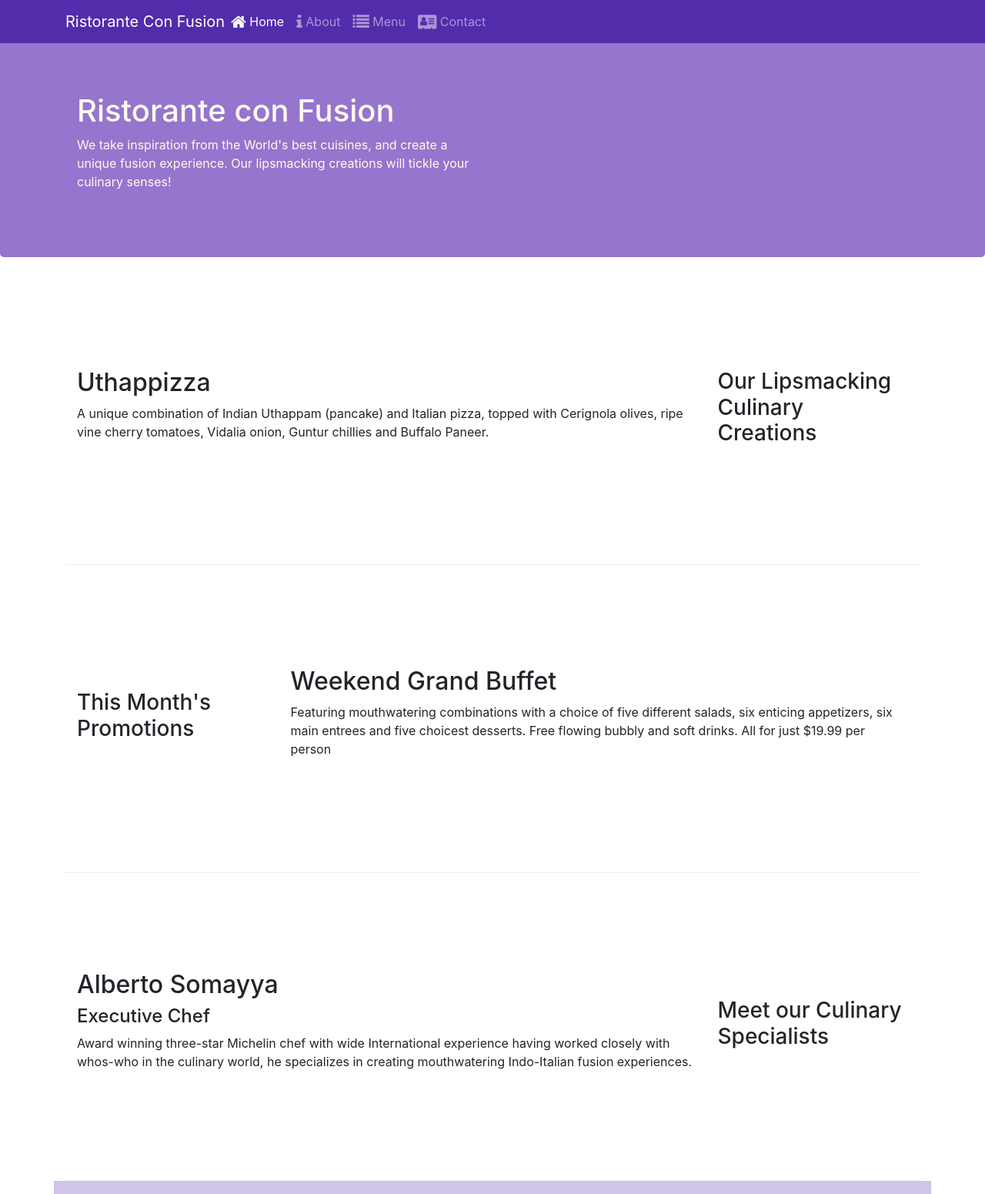
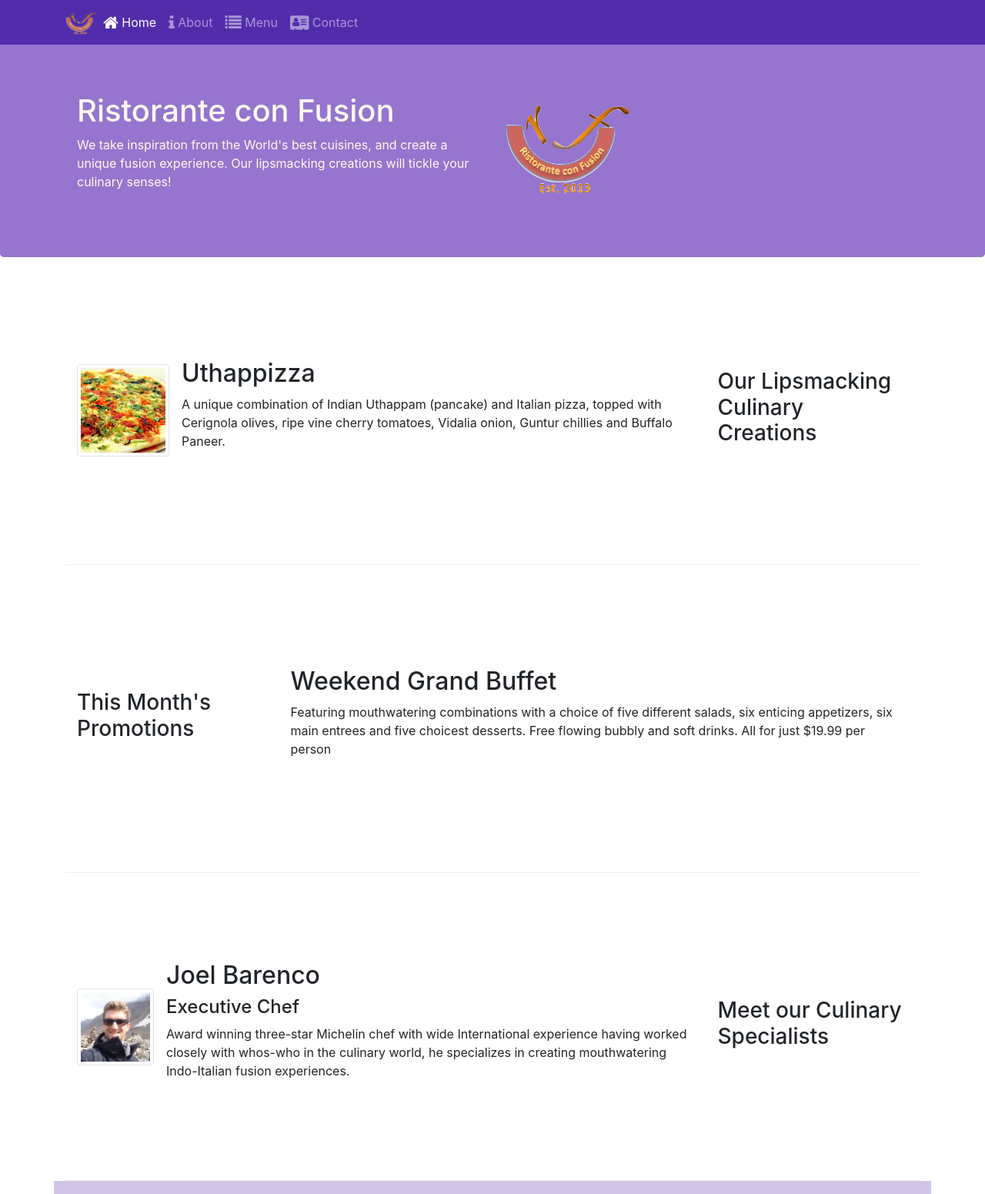
Before and after one commit to joelb01-github/Coursera_Full_Stack_Bootstrap, a website: page conFusion/index.html in a window 1280 px wide. Shown: the top 1551 px of the page at 77% size. Drawn offline with nearby package versions, Linux system fonts and the light colour scheme.

Commit message:
added thumbnail media and pictures

```diff
--- a/conFusion/index.html
+++ b/conFusion/index.html
@@ -21,7 +21,7 @@
             <button class="navbar-toggler" type="button" data-toggle="collapse" data-target="#Navbar">
                 <span class="navbar-toggler-icon"></span>
             </button>
-            <a href="#" class="navbar-brand mr-auto">Ristorante Con Fusion</a>
+            <a href="#" class="navbar-brand mr-auto"><img src="img/logo.png" alt="logo" height="30" width="41" class=""></a>
             <div class="collapse navbar-collapse" id="Navbar">
                 <ul class="navbar-nav mr-auto">
                     <li class="nav-item active"><a class="nav-link" href="#"><span class="fa fa-home fa-lg"></span> Home</a></li>
@@ -39,7 +39,8 @@
                     <h1>Ristorante con Fusion</h1>
                     <p>We take inspiration from the World's best cuisines, and create a unique fusion experience. Our lipsmacking creations will tickle your culinary senses!</p>
                 </div>
-                <div class="col-12 col-sm">
+                <div class="col-12 col-sm align-self-center">
+                    <img src="img/logo.png" alt="logo" class="img-fluid">
                 </div>
             </div>
         </div>
@@ -51,8 +52,13 @@
                 <h3>Our Lipsmacking Culinary Creations</h3>
             </div>
             <div class="col col-sm order-sm-first col-md">
-                <h2>Uthappizza</h2>
-                <p class="d-none d-sm-block">A unique combination of Indian Uthappam (pancake) and Italian pizza, topped with Cerignola olives, ripe vine cherry tomatoes, Vidalia onion, Guntur chillies and Buffalo Paneer.</p>
+                <div class="media">
+                    <img class="d-flex mr-3 img-thumbnail align-self-center" src="img/uthappizza.png" alt="uthappizza image">
+                    <div class="media-body">
+                        <h2 class="mt-0">Uthappizza</h2>
+                        <p class="d-none d-sm-block">A unique combination of Indian Uthappam (pancake) and Italian pizza, topped with Cerignola olives, ripe vine cherry tomatoes, Vidalia onion, Guntur chillies and Buffalo Paneer.</p>
+                    </div>
+                </div>
             </div>
         </div>
 
@@ -72,9 +78,14 @@
                 <h3>Meet our Culinary Specialists</h3>
             </div>
             <div class="col col-sm  order-sm-first col-md">
-                <h2>Alberto Somayya</h2>
-                <h4>Executive Chef</h4>
-                <p class="d-none d-sm-block">Award winning three-star Michelin chef with wide International experience having worked closely with whos-who in the culinary world, he specializes in creating mouthwatering Indo-Italian fusion experiences. </p>
+                <div class="media">
+                    <img class="d-flex mr-3 img-thumbnail align-self-center" src="img/Joel.jpeg" alt="joel" width="100px">
+                    <div class="media-body">
+                        <h2>Joel Barenco</h2>
+                        <h4>Executive Chef</h4>
+                        <p class="d-none d-sm-block">Award winning three-star Michelin chef with wide International experience having worked closely with whos-who in the culinary world, he specializes in creating mouthwatering Indo-Italian fusion experiences. </p>
+                    </div>
+                </div>
             </div>
         </div>
     </div>
```
Also changed, not shown: conFusion/aboutus.html (+11 -4 lines), conFusion/contactus.html (+4 -3 lines), conFusion/img/Joel.jpeg (added), conFusion/img/alberto.png (added), conFusion/img/buffet.png (added), conFusion/img/logo.png (added), conFusion/img/uthappizza.png (added), 1 other file.
